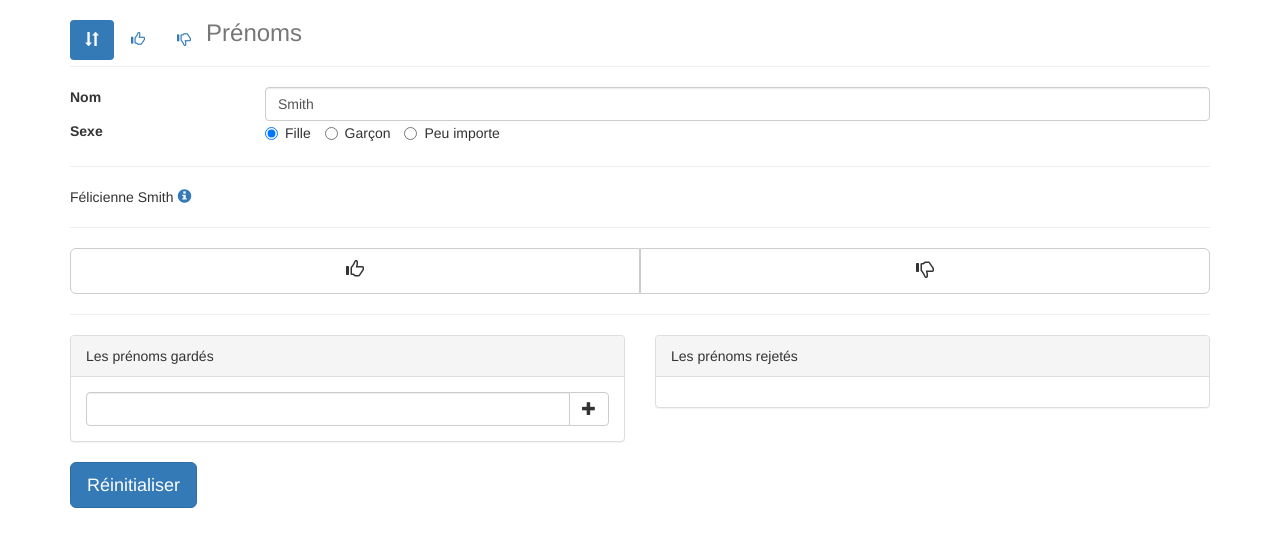
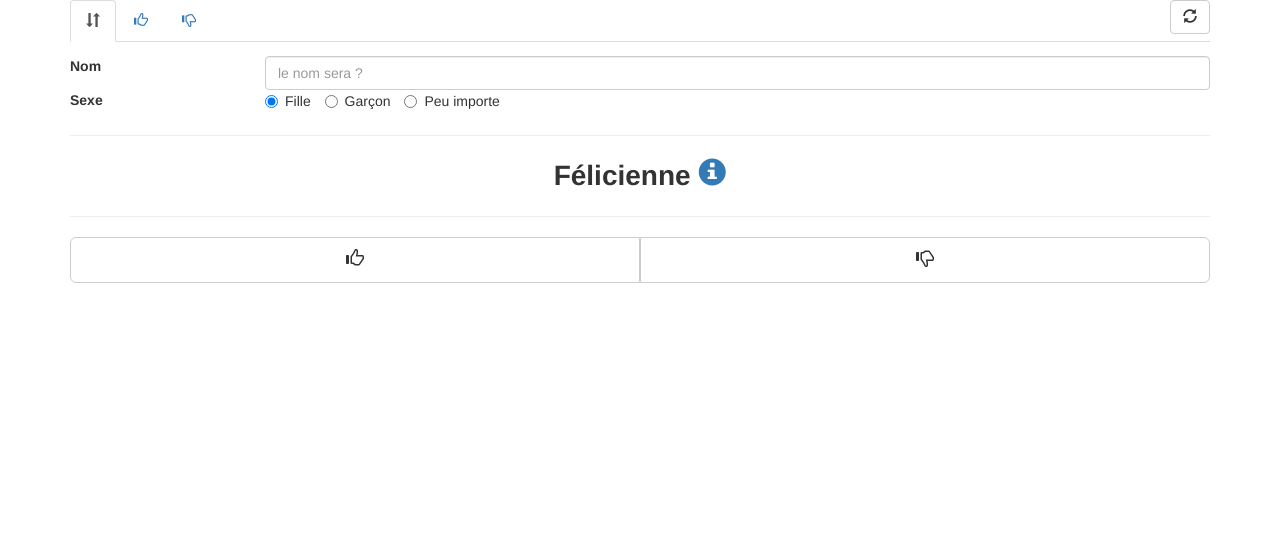
Before and after one commit to Bulrogg/choisir-un-prenom, a website: page app/index-small-device.html in a window 1280 px wide. Drawn offline with nearby package versions, Linux system fonts and the light colour scheme; some packages are replaced by stand-ins of ours; files that its build step writes are made by us from their sources; a script that the page names is missing.

Commit message:
ajout onglet

```diff
--- a/app/index-small-device.html
+++ b/app/index-small-device.html
@@ -15,7 +15,7 @@
   <link rel="stylesheet" href="styles/main.css">
   <!-- endbuild -->
 </head>
-<body ng-app="choisirUnPrenomApp" ng-controller="choisirUnPrenomCtrl">
+<body ng-app="choisirUnPrenomApp" class="small-device" ng-controller="choisirUnPrenomCtrl" ng-init="ongletEnCours = 'TRI'">
     <!--[if lt IE 7]>
       <p class="browsehappy">You are using an <strong>outdated</strong> browser. Please <a href="http://browsehappy.com/">upgrade your browser</a> to improve your experience.</p>
       <![endif]-->
@@ -23,24 +23,27 @@
       <div class="container">
 
         <div class="header">
-          <ul class="nav nav-pills pull-left">
-            <li class="active"><a><span class="glyphicon glyphicon-sort"></span></a></li>
-            <li><a href="#"><span class="glyphicon glyphicon-thumbs-up"></span></a></li>
-            <li><a href="#"><span class="glyphicon glyphicon-thumbs-down"></span></a></li>
+          <ul class="nav nav-tabs" role="tablist">
+            <li ng-class="ongletEnCours === 'TRI' ? 'active' : ''" ng-click="ongletEnCours = 'TRI'"><a><span class="glyphicon glyphicon-sort"></span></a></li>
+            <li ng-class="ongletEnCours === 'OK' ? 'active' : ''"><a href="#" ng-click="ongletEnCours = 'OK'"><span class="glyphicon glyphicon-thumbs-up"></span></a></li>
+            <li ng-class="ongletEnCours === 'KO' ? 'active' : ''"><a href="#" ng-click="ongletEnCours = 'KO'"><span class="glyphicon glyphicon-thumbs-down"></span></a></li>
+
+            <button class="btn btn-default pull-right" data-toggle="modal" data-target="#reinitialisationModal">
+              <span class="glyphicon glyphicon-refresh"></span>
+            </button>
+
           </ul>
-          <h3 class="text-muted">Prénoms</h3>
         </div>
 
-        <hr/>
+        <div class="onglet-de-tri" ng-show="ongletEnCours === 'TRI'">
 
-        <div class="row">
+          <div class="row parametres">
             <div class="form-group">
               <label for="nom" class="col-xs-2 control-label">Nom</label>
               <div class="col-xs-10">
-              <input id="nom" type="nom" class="form-control" placeholder="Quel sera le futur nom de famille de l'enfant ?" ng-model="nom">
+                <input id="nom" type="nom" class="form-control" placeholder="le nom sera ?" ng-model="nom" autocomplete="off">
               </div>
             </div>
-
             <div class="form-group">
               <label for="sexe" class="col-xs-2 control-label">Sexe</label>
               <div class="col-xs-10">
@@ -55,24 +58,23 @@
                 </label>
               </div>
             </div>
-
           </div>
 
-        <hr/>
+          <hr>
 
-        <div class="row">
-          <div class="col-xs-12">
-            <span class="prenom" ng-show="prenomPropose">{{prenomPropose}} {{nom}} </span>
-            <a href="{{prenomProposeUrlInfo}}" target="_blank" ng-show="prenomPropose" ><span class="glyphicon glyphicon-info-sign"></span></a>
-
-            <span ng-hide="prenomPropose">Plus de prénoms à proposer</span>
-
+          <div class="row proposition">
+            <div class="col-xs-12" ng-show="prenomPropose">
+              <span class="prenom" >{{prenomPropose}} {{nom}} </span>
+              <a href="{{prenomProposeUrlInfo}}" target="_blank" ><span class="glyphicon glyphicon-info-sign"></span></a>
+            </div>
+            <div class="col-xs-12" ng-show="! prenomPropose">
+               <span>Plus de prénoms à proposer</span>
             </div>
           </div>
 
-        <hr/>
+          <hr>
 
-        <div class="row">
+          <div class="row actions">
             <div class="col-xs-12">
               <div class="btn-group btn-group-lg btn-group-justified">
                 <a class="btn btn-default" role="button" ng-click="onGarde()"><span class="glyphicon glyphicon-thumbs-up"></span></a>
@@ -81,7 +83,10 @@
             </div>
           </div>
 
-        <hr/>
+        </div>
+
+
+        <div class="onglet-des-prenoms-ok" ng-show="ongletEnCours === 'OK'">
 
           <div class="row">
             <div class="col-xs-6">
@@ -114,9 +119,11 @@
             </div>
           </div>
 
-        <button class="btn btn-primary btn-lg" data-toggle="modal" data-target="#reinitialisationModal">
-          Réinitialiser
-        </button>
+        </div>
+
+        <div class="onglet-des-prenoms-ko" ng-show="ongletEnCours === 'KO'">
+
+        </div>
 
         <div class="modal fade" id="reinitialisationModal" tabindex="-1" role="dialog" aria-labelledby="Reinitialisation" aria-hidden="true">
           <div class="modal-dialog">
--- a/app/scripts/controllers/main.js
+++ b/app/scripts/controllers/main.js
@@ -94,7 +94,7 @@ angular.module('choisirUnPrenomApp')
 				var sexeStorage = $window.localStorage.getItem('sexe');
 				var listeDesPrenomsGardesStorage = JSON.parse($window.localStorage.getItem('listeDesPrenomsGardes'));
 				var listeDesPrenomsRejetesStorage = JSON.parse($window.localStorage.getItem('listeDesPrenomsRejetes'));
-				$scope.nom = nomStorage ? nomStorage : 'Smith';
+				$scope.nom = nomStorage ? nomStorage : '';
 				$scope.sexe = sexeStorage ? sexeStorage : 'FILLE';
 				$scope.listeDesPrenomsGardes = listeDesPrenomsGardesStorage ? listeDesPrenomsGardesStorage : [];
 				$scope.listeDesPrenomsRejetes = listeDesPrenomsRejetesStorage ? listeDesPrenomsRejetesStorage : [];
@@ -102,7 +102,7 @@ angular.module('choisirUnPrenomApp')
 		};
 
 		$scope.reinitialiserLeTri = function() {
-			$scope.nom = 'Smith';
+			$scope.nom = '';
 			$scope.sexe = 'FILLE';
 			$scope.listeDesPrenomsGardes = [];
 			$scope.listeDesPrenomsRejetes = [];
--- a/app/styles/main.css
+++ b/app/styles/main.css
@@ -3,3 +3,14 @@
   font-size: 2em;
   font-weight: bold;
 }
+
+
+.small-device .parametres {
+  margin-top: 1em;
+}
+
+.small-device .proposition {
+  text-align: center;
+  font-size: 2em;
+  font-weight: bold;
+}
```
Lines whose indentation alone changed are shown as unchanged.
